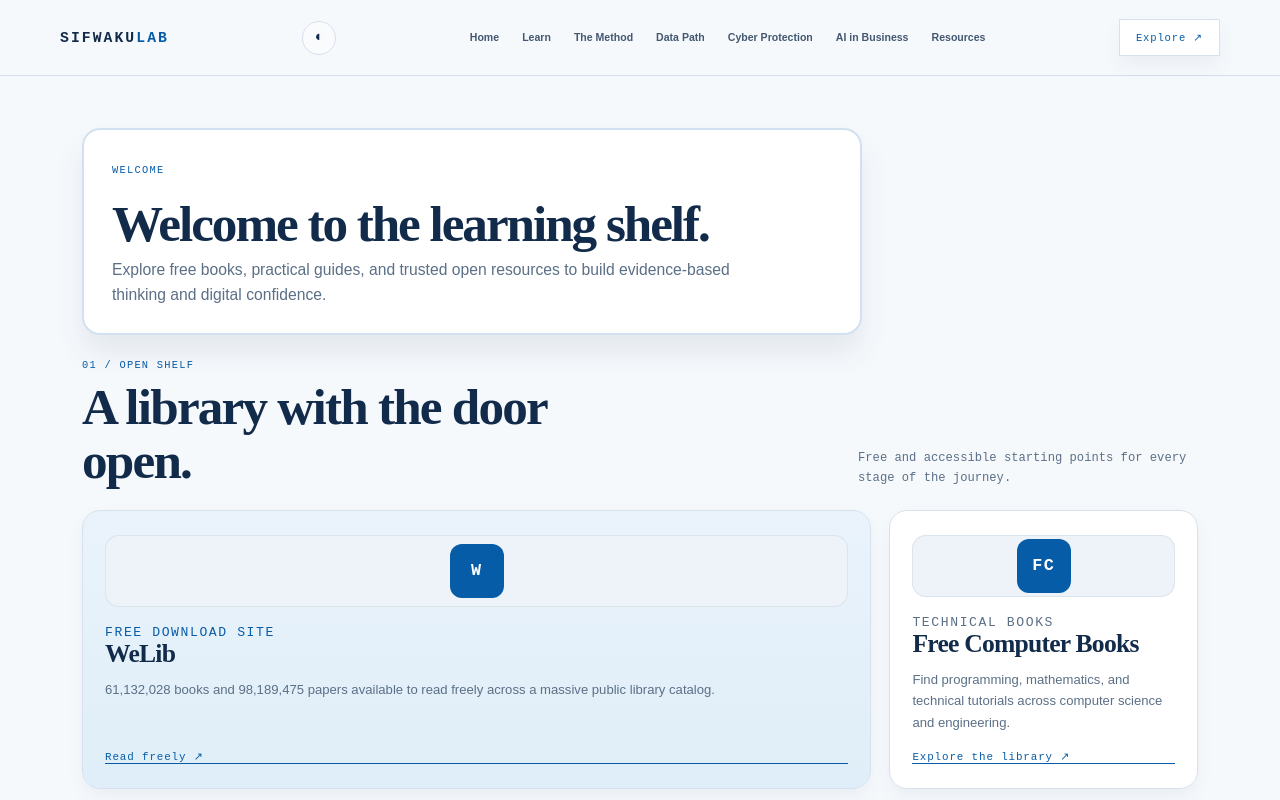
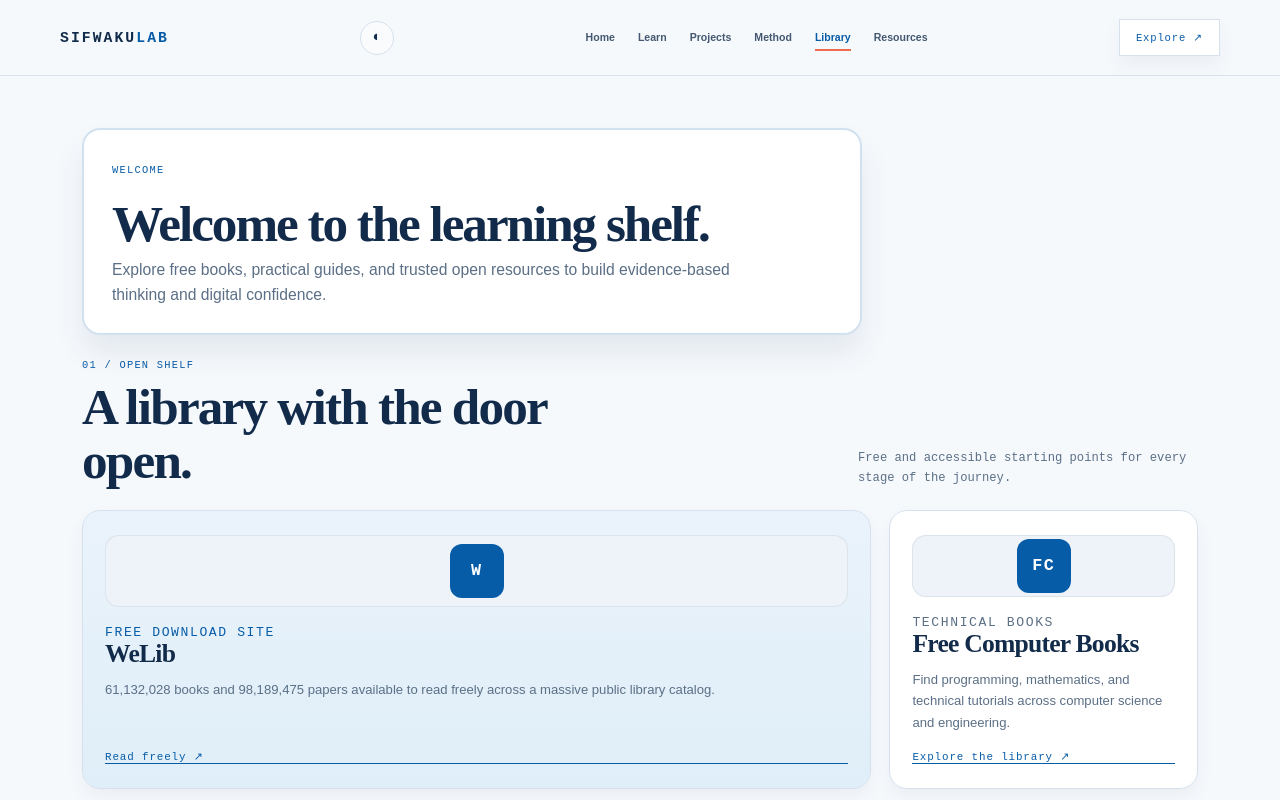
Before and after one commit to Sifwaku/sifwaku-data-ai-lab, a plain HTML site: page library.html in a window 1280 px wide. Shown: the top 800 px of the page. Drawn offline with Linux system fonts and the light colour scheme.

Commit message:
Unify top navigation across SifwakuLab

```diff
--- a/library.html
+++ b/library.html
@@ -12,7 +12,12 @@
     <a class="brand" href="index.html">SIFWAKU<span>LAB</span></a>
     <button id="menu" type="button" aria-label="Open navigation" aria-expanded="false" aria-controls="nav">☰</button>
     <nav id="nav" aria-label="Main navigation">
-      <a href="index.html">Home</a><a href="resources.html">Learn</a><a href="course.html">The Method</a><a href="course2.html">Data Path</a><a href="course4.html">Cyber Protection</a><a href="course5.html">AI in Business</a><a href="resources.html#hidden-gems">Resources</a>
+      <a href="index.html">Home</a>
+      <a href="resources.html">Learn</a>
+      <a href="course3.html">Projects</a>
+      <a href="course.html">Method</a>
+      <a href="library.html" class="active">Library</a>
+      <a href="resources.html#hidden-gems">Resources</a>
     </nav><a class="header-cta" href="resources.html">Explore ↗</a>
   </header>
   <main>
```
